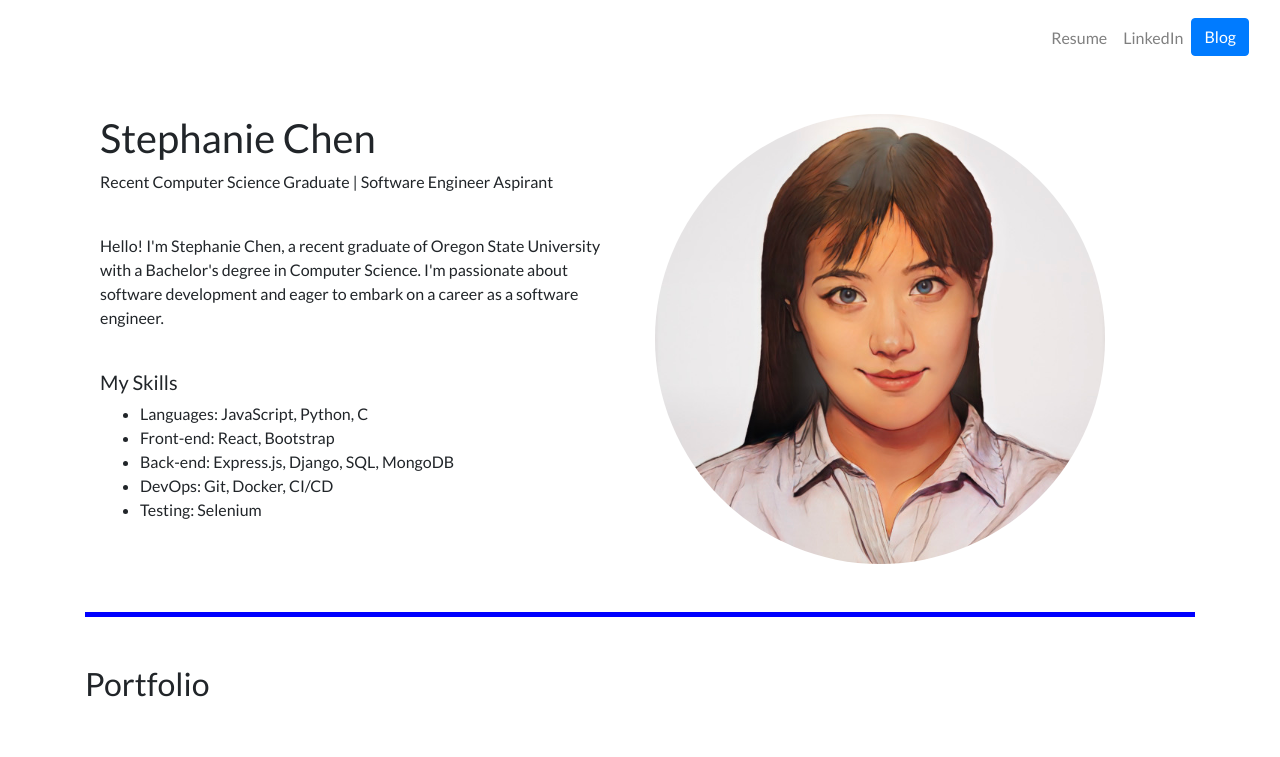
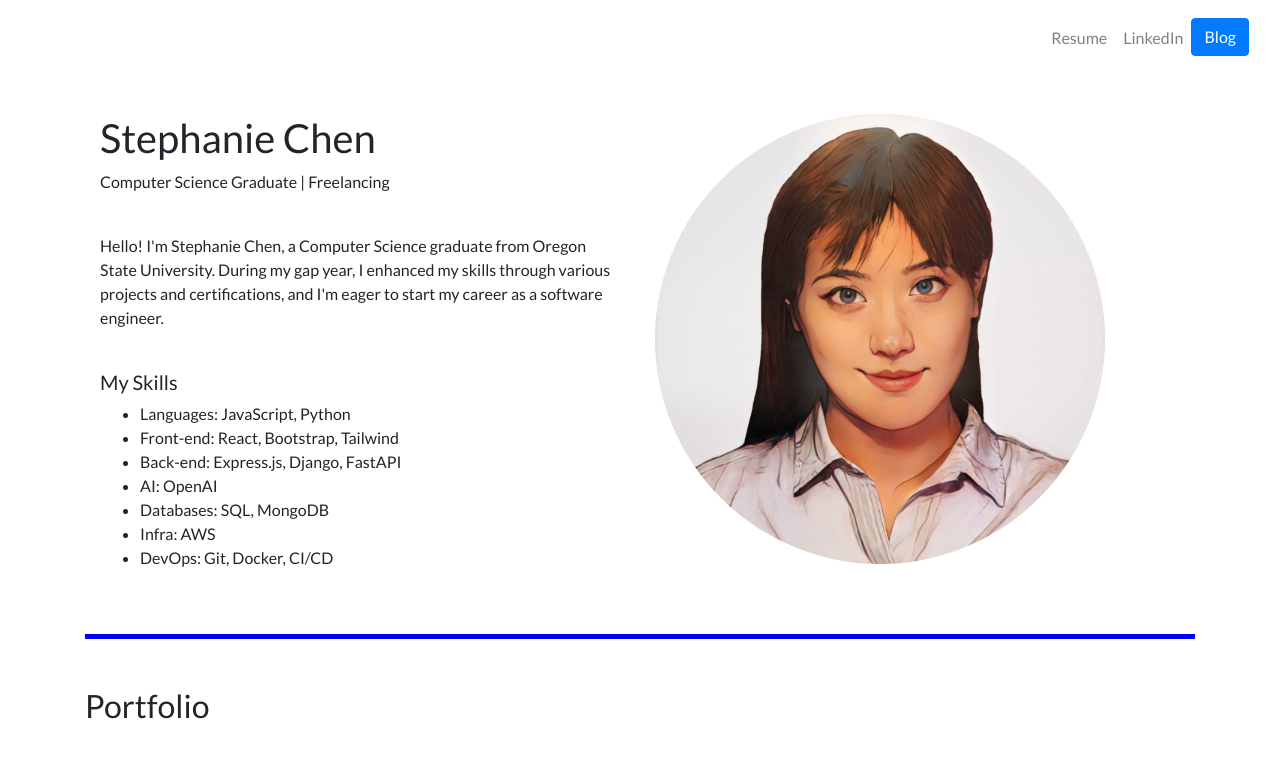
Before and after one commit to daykills/personal_website, a Django app: page / in a window 1280 px wide. Shown: the top 757 px of the page. Run offline with Django 4.2, Linux system fonts and the light colour scheme; data comes from the database, SQL or seed files in the repository; both versions use the stored data as it was after the commit; some libraries are stand-ins or nearby versions.

Commit message:
update resume/project

```diff
--- a/portfolio/templates/home.html
+++ b/portfolio/templates/home.html
@@ -10,17 +10,20 @@
       <div class="col-md-6">
         <div class="header-space"></div>
           <h1>Stephanie Chen</h1>
-          <p>Recent Computer Science Graduate | Software Engineer Aspirant</p><br>
-          <p>Hello! I'm Stephanie Chen, a recent graduate of Oregon State University with a Bachelor's degree in Computer Science. I'm passionate about software development and eager to embark on a career as a software engineer.</p>
+          <p>Computer Science Graduate | Freelancing </p><br>
+          <p>Hello! I'm Stephanie Chen, a Computer Science graduate from Oregon State University. During my gap year, I enhanced my skills through various projects and certifications, and I'm eager to start my career as a software engineer.</p>
           <br>
           <section class="skills">
             <h5>My Skills</h5>
             <ul>
-              <li>Languages: JavaScript, Python, C</li>
-              <li>Front-end: React, Bootstrap</li>
-              <li>Back-end: Express.js, Django, SQL, MongoDB</li>
+              <li>Languages: JavaScript, Python</li>
+              <li>Front-end: React, Bootstrap, Tailwind</li>
+              <li>Back-end: Express.js, Django, FastAPI</li>
+              <li>AI: OpenAI</li>
+              <li>Databases: SQL, MongoDB</li>
+              <li>Infra: AWS</li>
               <li>DevOps: Git, Docker, CI/CD</li>
-              <li>Testing: Selenium</li>
+
       </div>
 
       <!-- Image on the right side -->
```
Also changed, not shown: db.sqlite3, media/portfolio/images/image.png (added), 1 other file.
